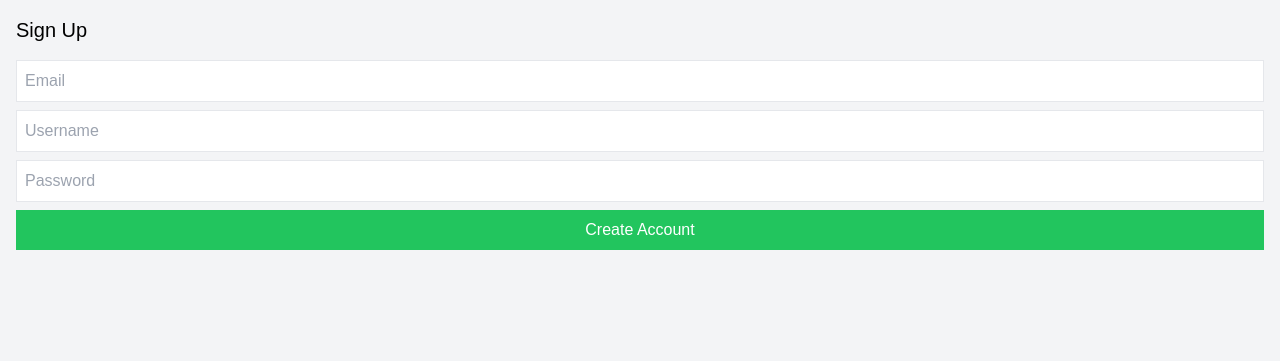
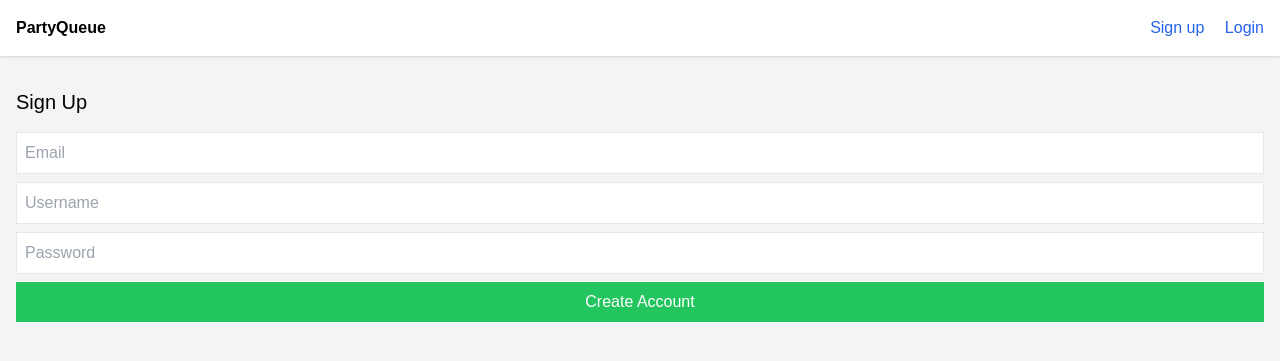
Before and after one commit to SMANahian/BeatVote, a Flask app: page /auth/signup in a window 1280 px wide. Shown: the top 361 px of the page. Run offline with Flask 2, Linux system fonts and the light colour scheme; some libraries are stand-ins or nearby versions.

Commit message:
Add nav with login/signup links and username display

```diff
--- a/partyqueue/templates/base.html
+++ b/partyqueue/templates/base.html
@@ -10,6 +10,19 @@
     <title>{% block title %}PartyQueue{% endblock %}</title>
   </head>
   <body class="bg-gray-100">
+    <nav class="bg-white shadow p-4 mb-4">
+      <div class="container mx-auto flex justify-between">
+        <a href="{{ url_for('rooms.landing') }}" class="font-bold">PartyQueue</a>
+        <div>
+          {% if current_user.is_authenticated %}
+          <span>{{ current_user.username }}</span>
+          {% else %}
+          <a href="{{ url_for('auth.signup') }}" class="mr-4 text-blue-600">Sign up</a>
+          <a href="{{ url_for('auth.login') }}" class="text-blue-600">Login</a>
+          {% endif %}
+        </div>
+      </div>
+    </nav>
     <div class="container mx-auto p-4">
       {% block content %}{% endblock %}
     </div>
```
